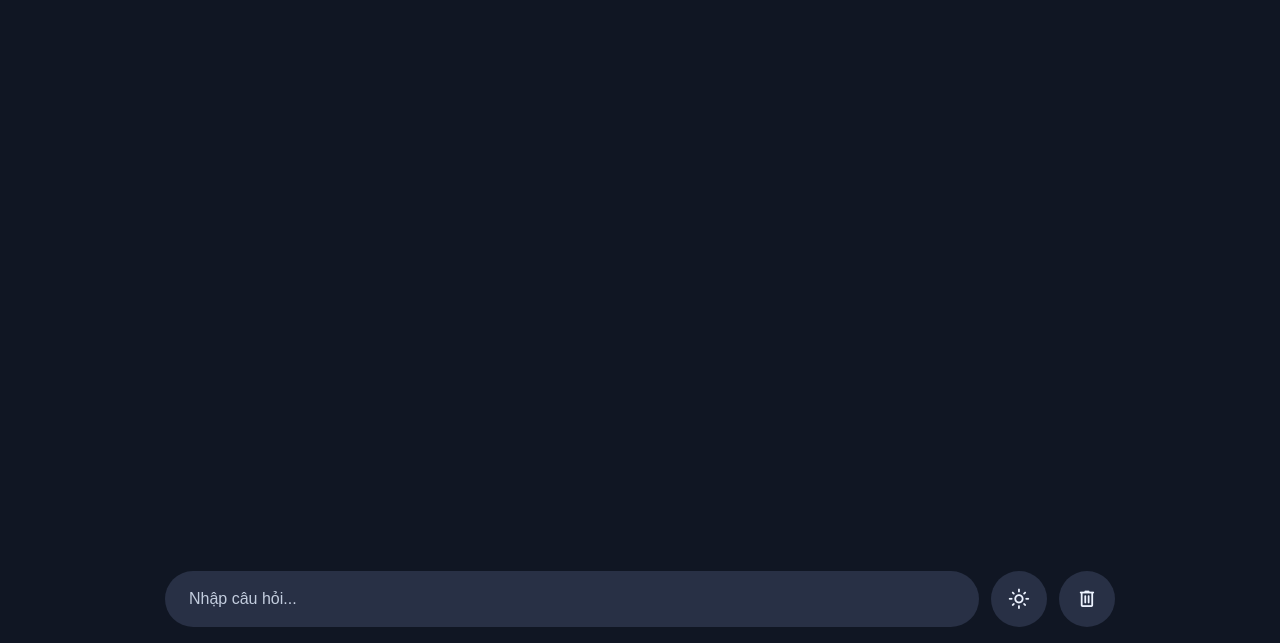
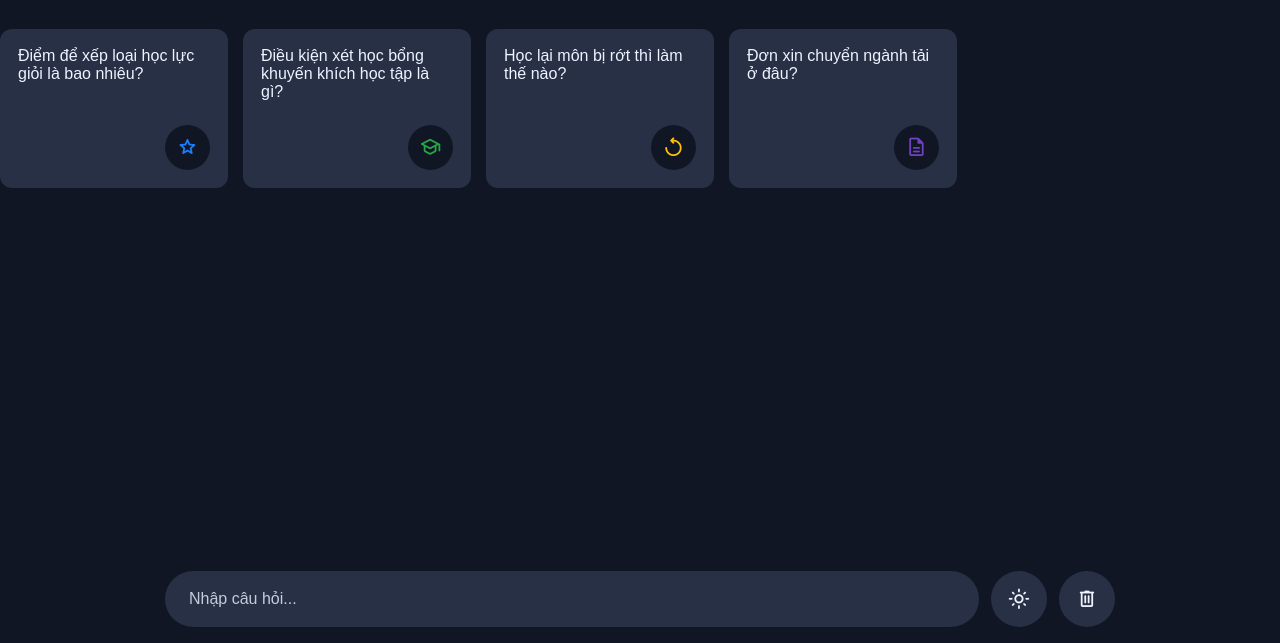
Before and after one commit to vpthinh19/ontology-chatbot, a plain HTML site: page webui/index.html in a window 1280 px wide. Shown: the part 157-800 px from the top of the page. Drawn offline with nearby package versions, Linux system fonts and the light colour scheme.

Commit message:
Answer admissions questions that carry a year, and offer four openers
Asking about admissions for 2026 returned nothing while asking about admissions
returned the regulation. The training data is the cause: all thirty-six rows that
mention 2026 are refusals, built to turn away questions about what will change
next year, and the classifier generalised the year itself into a refusal signal.

The graph does hold this year's admissions material — decision 626, issued on the
29th of April 2026 — so refusing was simply wrong. The instructions now tell the
assistant to send the phrase without the year for admissions questions. The rule
is scoped to admissions on purpose: telling it to drop years everywhere would turn
those thirty-six deliberate refusals into answers.

The landing screen carries four suggested questions, taken from the original
interface design: a card fills the box and sends, and the row disappears once the
conversation starts. The four were each checked against the graph beforehand and
cover a different area apiece — grading, scholarships, a procedure and a form.

```diff
--- a/webui/index.html
+++ b/webui/index.html
@@ -19,6 +19,26 @@
             <h1 class="heading">Xin chào</h1>
             <h4 class="sub-heading">Mình có thể giúp gì cho bạn?</h4>
         </header>
+        <!-- Câu hỏi gợi ý: bấm là gửi luôn. Bốn câu này đã được kiểm là đồ thị
+             trả lời được, và trải trên bốn nhóm chủ đề khác nhau. -->
+        <ul class="suggestions">
+            <li class="suggestions-item">
+                <p class="text">Điểm để xếp loại học lực giỏi là bao nhiêu?</p>
+                <span class="icon material-symbols-rounded">grade</span>
+            </li>
+            <li class="suggestions-item">
+                <p class="text">Điều kiện xét học bổng khuyến khích học tập là gì?</p>
+                <span class="icon material-symbols-rounded">school</span>
+            </li>
+            <li class="suggestions-item">
+                <p class="text">Học lại môn bị rớt thì làm thế nào?</p>
+                <span class="icon material-symbols-rounded">replay</span>
+            </li>
+            <li class="suggestions-item">
+                <p class="text">Đơn xin chuyển ngành tải ở đâu?</p>
+                <span class="icon material-symbols-rounded">description</span>
+            </li>
+        </ul>
         <!-- Chats -->
         <div class="chats-container"></div>
         <!-- Prompt Input -->
--- a/webui/script.js
+++ b/webui/script.js
@@ -217,6 +217,15 @@ themeToggleBtn.addEventListener("click", () => {
     themeToggleBtn.textContent = isLightTheme ? "dark_mode" : "light_mode";
 });
 // Delete all chats
+// Bấm một thẻ gợi ý là gửi luôn câu đó, không phải gõ lại.
+document.querySelectorAll(".suggestions-item").forEach((item) => {
+    item.addEventListener("click", () => {
+        if (document.body.classList.contains("bot-responding")) return;
+        promptInput.value = item.querySelector(".text").textContent;
+        promptForm.dispatchEvent(new Event("submit"));
+    });
+});
+
 document.querySelector("#delete-chats-btn").addEventListener("click", () => {
     chatHistory.length = 0;
     chatsContainer.innerHTML = "";
--- a/webui/style.css
+++ b/webui/style.css
@@ -63,6 +63,67 @@ body {
     font-size: 2.6rem;
     margin-top: -5px;
     color: var(--subheading-color);
+}
+
+/* Thẻ gợi ý chỉ có nghĩa lúc màn hình còn trống, nên nó biến đi cùng lời chào
+   ngay khi cuộc trò chuyện bắt đầu. Hàng thẻ trượt ngang được trên màn hình hẹp
+   thay vì bị bóp lại cho vừa. */
+.container .suggestions {
+    width: 100%;
+    list-style: none;
+    display: flex;
+    gap: 15px;
+    margin-top: 4vh;
+    overflow-x: auto;
+    scroll-snap-type: x mandatory;
+    scrollbar-width: none;
+}
+
+.suggestions .suggestions-item {
+    cursor: pointer;
+    padding: 18px;
+    width: 228px;
+    flex-shrink: 0;
+    display: flex;
+    scroll-snap-align: center;
+    flex-direction: column;
+    align-items: flex-end;
+    border-radius: 12px;
+    justify-content: space-between;
+    background: var(--secondary-color);
+    transition: 0.3s ease;
+}
+
+.suggestions .suggestions-item:hover {
+    background: var(--secondary-hover-color);
+}
+
+.suggestions .suggestions-item .text {
+    font-size: 1rem;
+    align-self: flex-start;
+    text-align: left;
+}
+
+.suggestions .suggestions-item .icon {
+    width: 45px;
+    height: 45px;
+    display: flex;
+    font-size: 1.4rem;
+    margin-top: 24px;
+    align-self: flex-end;
+    align-items: center;
+    border-radius: 50%;
+    justify-content: center;
+    color: #1d7efd;
+    background: var(--primary-color);
+}
+
+.suggestions .suggestions-item:nth-child(2) .icon { color: #28a745; }
+.suggestions .suggestions-item:nth-child(3) .icon { color: #ffc107; }
+.suggestions .suggestions-item:nth-child(4) .icon { color: #6f42c1; }
+
+body.chats-active .container .suggestions {
+    display: none;
 }
 
 body.chats-active .container .app-header {
```
Also changed, not shown: 1 other file.
